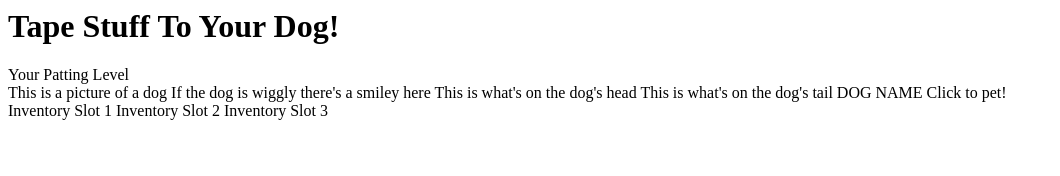
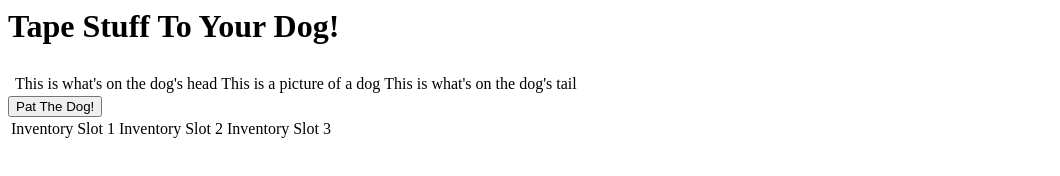
Before and after one commit to Jesse-Penber/Game, a plain HTML site: page index.html in a window 1280 px wide. Shown: the whole page, without its empty margins (0-1060 px from the left). Drawn offline with Linux system fonts and the light colour scheme.

Commit message:
Update index.html

```diff
--- a/index.html
+++ b/index.html
@@ -6,24 +6,32 @@
 <body>
 <div class="main">
 <h1> Tape Stuff To Your Dog!</h1>
-<div class="owner" id="ownerID">
-<span id="ownerlevel">Your Patting Level</span>
+<table class="owner" id="ownerID">
+<tr>
+<td id="ownerlevel"></td>
+</tr>
+</table>
+
+<div class="dog" id="dogID">
+<table id="dogstats">
+<tr>
+<td id="dogName"></td>
+<td id="dogHead">This is what's on the dog's head</td>
+<td id="dogPic">This is a picture of a dog</td>
+<td id="dogTail">This is what's on the dog's tail</td>
+</tr>
+</table>
+<button id="patDog">Pat The Dog!</button>
 </div>
 
-<div class="dog" id="dogID">
-<span id="dogPic">This is a picture of a dog</span>
-<span id="dogSmile">If the dog is wiggly there's a smiley here</span>
-<span id="dogHead">This is what's on the dog's head</span>
-<span id="dogTail">This is what's on the dog's tail</span>
-<span id="dogName">DOG NAME</span>
-<span id="petDog">Click to pet!</span>
-</div>
-
-<div class="inventory" id="inventoryID">
-<span id="slot1">Inventory Slot 1</span>
-<span id="slot2">Inventory Slot 2</span>
-<span id="slot3">Inventory Slot 3</span>
+<table class="inventory" id="inventoryID">
+<tr>
+<td id="slot1" img>Inventory Slot 1</td>
+<td id="slot2">Inventory Slot 2</td>
+<td id="slot3">Inventory Slot 3</td>
+</tr>
+</table>
 </div>
 </body>
-<script src="tapethingstoyourdog.js" charset="utf-8"></script>
+<script src="tapethingstoyourdog.js"></script>
 </html>
```
